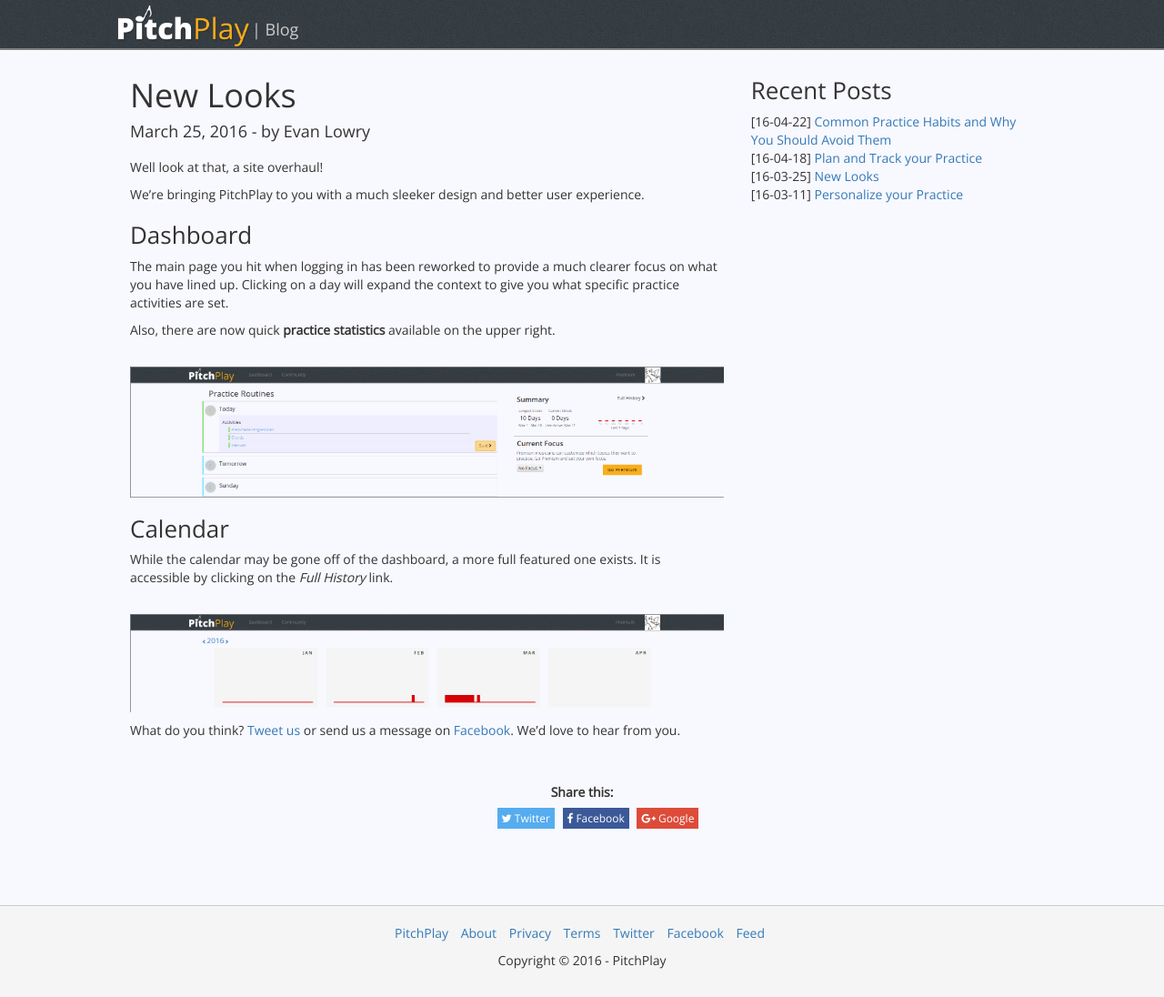
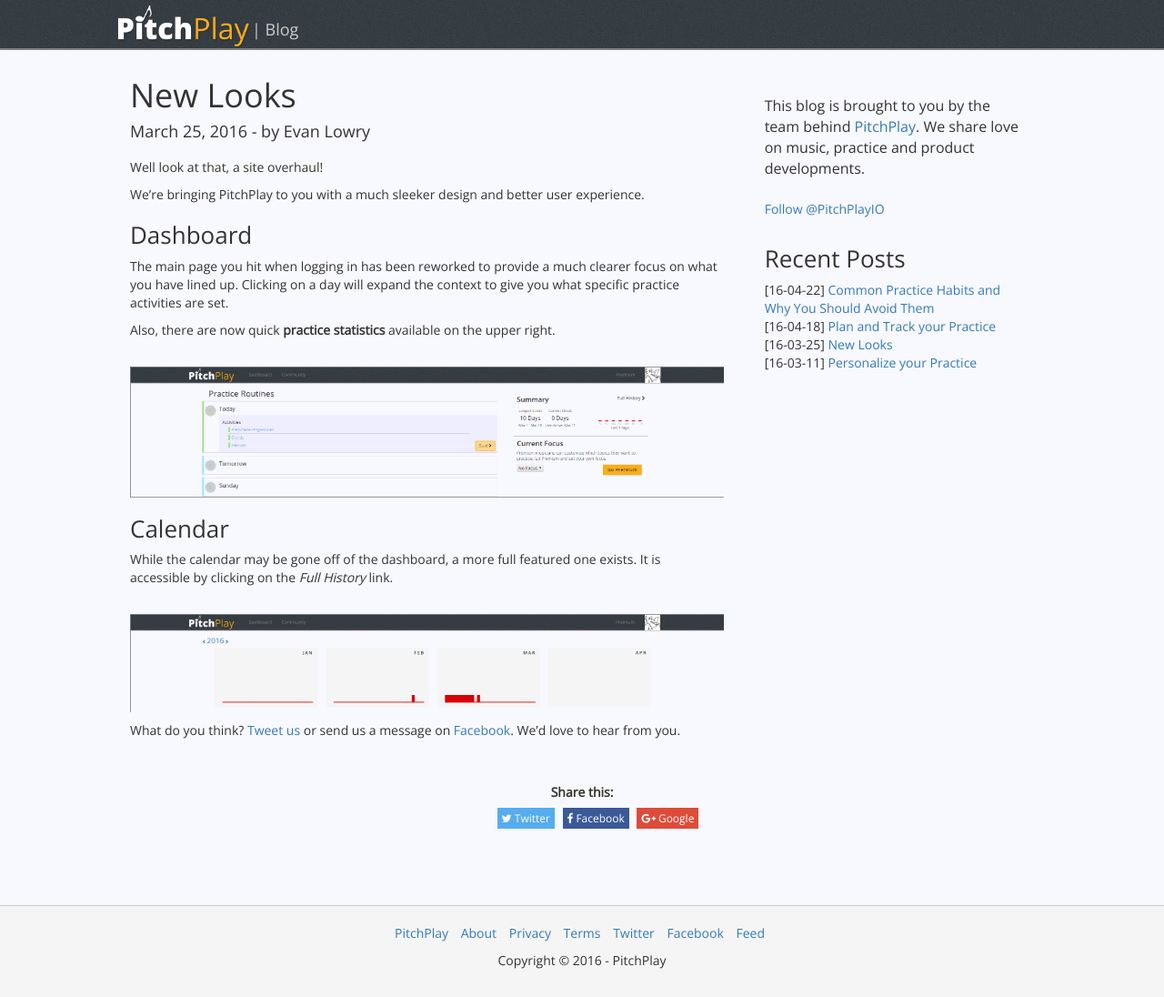
Before and after one commit to pitchplay/blog-content, a Jekyll site: the page built from _posts/2016-03-25-New-Looks.md, in a window 1280 px wide. Shown: the whole page at 91% size. Built offline with Jekyll 4.4.1, drawn with Linux system fonts in a browser that asks for light colours; nearby versions of some CDN libraries; a script that is not in the unit is left out; comment, search, counter and statistics services are not loaded.

Commit message:
Add simple about section in blog sidebar

```diff
--- /dev/null
+++ b/_includes/post_sidebar.html
@@ -0,0 +1,39 @@
+<section class='about'>
+  <p>
+  This blog is brought to you by the team behind <a href='https://pitchplay.io'>PitchPlay</a>.
+  We share love on music, practice and product developments.
+  </p>
+
+  <a href="https://twitter.com/PitchPlayIO" class="twitter-follow-button" data-show-count="false">Follow @PitchPlayIO</a>
+  <script>!function(d,s,id){var js,fjs=d.getElementsByTagName(s)[0],p=/^http:/.test(d.location)?'http':'https';if(!d.getElementById(id)){js=d.createElement(s);js.id=id;js.src=p+'://platform.twitter.com/widgets.js';fjs.parentNode.insertBefore(js,fjs);}}(document, 'script', 'twitter-wjs');</script>
+  <div id="fb-root"></div>
+  <script>(function(d, s, id) {
+  var js, fjs = d.getElementsByTagName(s)[0];
+  if (d.getElementById(id)) return;
+  js = d.createElement(s); js.id = id;
+  js.src = "//connect.facebook.net/en_US/sdk.js#xfbml=1&version=v2.6";
+  fjs.parentNode.insertBefore(js, fjs);
+  }(document, 'script', 'facebook-jssdk'));</script>
+  <div class="fb-like" data-href="https://www.facebok.com/pitchplayio" data-layout="button" data-action="like" data-show-faces="false" data-share="true"></div>
+</section>
+
+<section>
+  <h2 class="post-recent">Recent Posts</h2>
+  {% for post in site.posts revesed limit:8 %}
+    [<time datetime="{{post.date | date_to_utc | date: "%Y-%m-%dT%H:%M:00Z"}}">{{post.date | date: "%y-%m-%d"}}</time>] <a href="{{ post.url }}">{{ post.title }}</a>
+    <br>
+  {% endfor %}
+</section>
+
+<section>
+  <script async src="//pagead2.googlesyndication.com/pagead/js/adsbygoogle.js"></script>
+  <!-- Blog Sidebar -->
+  <ins class="adsbygoogle"
+       style="display:block"
+       data-ad-client="ca-pub-5453837555955413"
+       data-ad-slot="3733432288"
+       data-ad-format="auto"></ins>
+  <script>
+  (adsbygoogle = window.adsbygoogle || []).push({});
+  </script>
+</section>
--- a/_layouts/post.html
+++ b/_layouts/post.html
@@ -9,25 +9,8 @@
         <h4>{{ page.date | date: "%B %-d, %Y" }} - by {{ page.author }}</h4>
         {{ content }}
       </div>
-      <div class="col-xs-12 col-sm-4">
-        <h2 class="post-recent">Recent Posts</h2>
-        {% for post in site.posts revesed limit:8 %}
-          [<time datetime="{{post.date | date_to_utc | date: "%Y-%m-%dT%H:%M:00Z"}}">{{post.date | date: "%y-%m-%d"}}</time>] <a href="{{ post.url }}">{{ post.title }}</a>
-          <br>
-        {% endfor %}
-
-
-        <script async src="//pagead2.googlesyndication.com/pagead/js/adsbygoogle.js"></script>
-        <!-- Blog Sidebar -->
-        <ins class="adsbygoogle"
-             style="display:block"
-             data-ad-client="ca-pub-5453837555955413"
-             data-ad-slot="3733432288"
-             data-ad-format="auto"></ins>
-        <script>
-        (adsbygoogle = window.adsbygoogle || []).push({});
-        </script>
-
+      <div class="col-xs-12 col-sm-4 sidebar">
+        {% include post_sidebar.html %}
       </div>
     </div>
   </section>
--- a/assets/css/style.css
+++ b/assets/css/style.css
@@ -124,6 +124,23 @@
   color:#000;
 }
 
+.sidebar {
+  padding: 0 30px;
+}
+.about {
+  padding: 40px 0 10px 0;
+}
+
+.about p {
+  font-size: 16px;
+  font-weight: 200;
+  margin-bottom: 24px;
+}
+
+.about iframe {
+  margin-bottom: 5px;
+}
+
 .social {
   text-align: center;
 }
```
